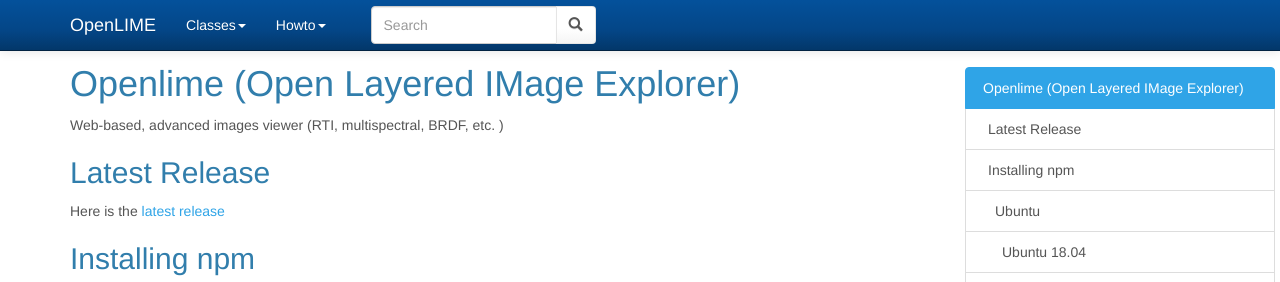
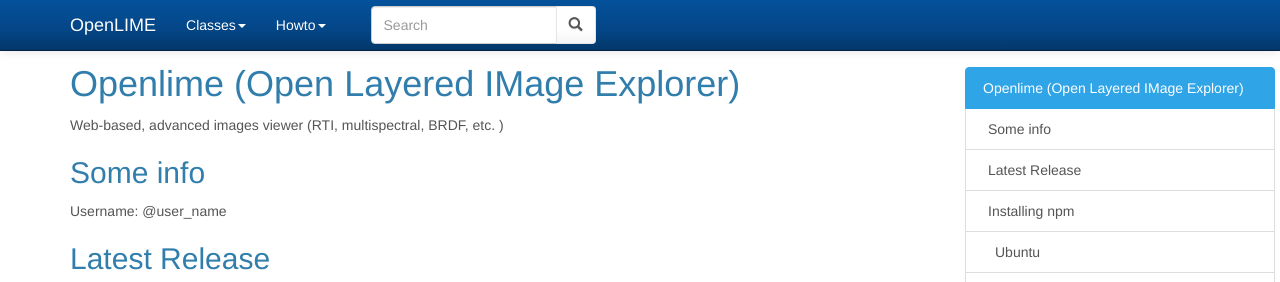
Before and after one commit to thera2002/test_vic, a plain HTML site: page index.html in a window 1280 px wide. Shown: the top 282 px of the page. Drawn offline with Linux system fonts and the light colour scheme.

Commit message:
deploy: 052ee6fd74aa24888ff562c9e7200ac31de95ed0

```diff
--- a/index.html
+++ b/index.html
@@ -95,6 +95,8 @@
     <section class="readme-section">
         <article><h1>Openlime (Open Layered IMage Explorer)</h1>
 <p>Web-based, advanced images viewer (RTI, multispectral, BRDF, etc. )</p>
+<h2>Some info</h2>
+<p>Username: @user_name</p>
 <h2>Latest Release</h2>
 <p>Here is the <a href="https://github.com/thera2002/test_vic/releases/latest">latest release</a></p>
 <h2>Installing npm</h2>
```
Also changed, not shown: quicksearch.html (+1 -1 lines).
